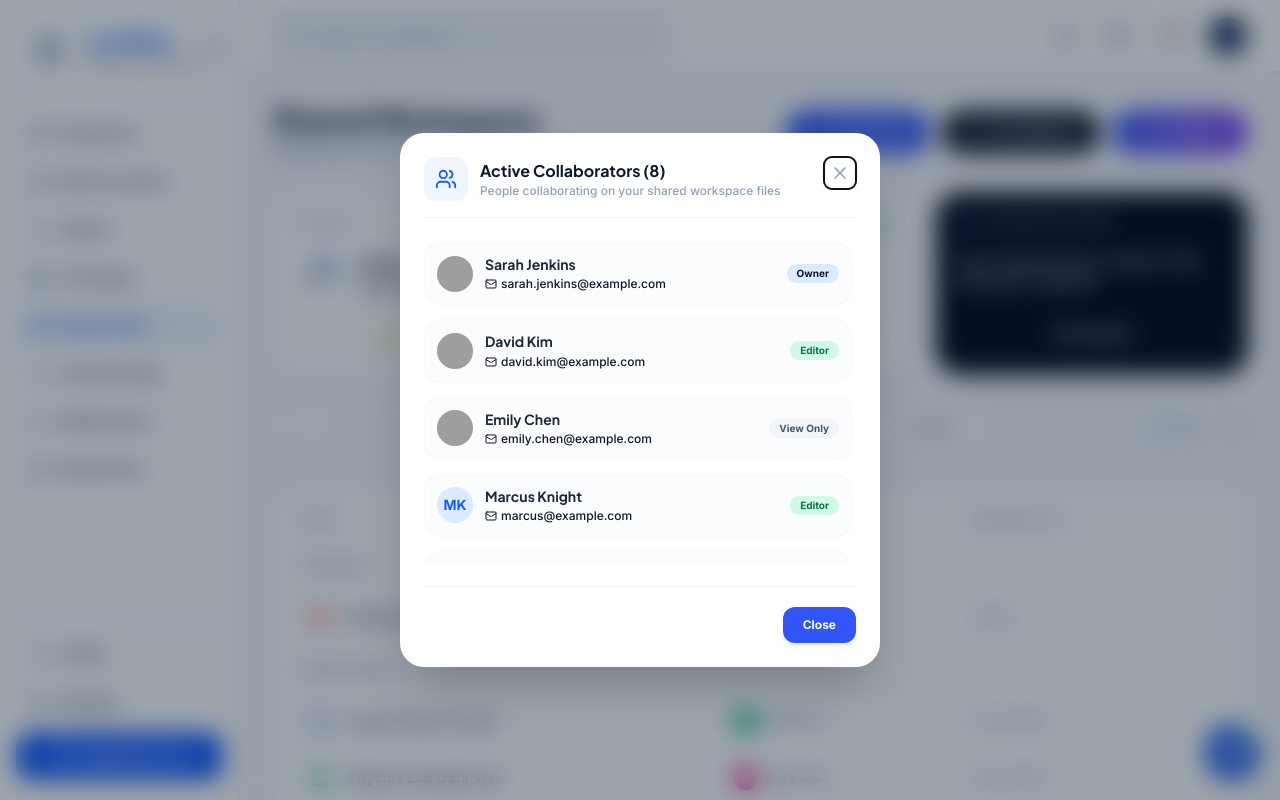
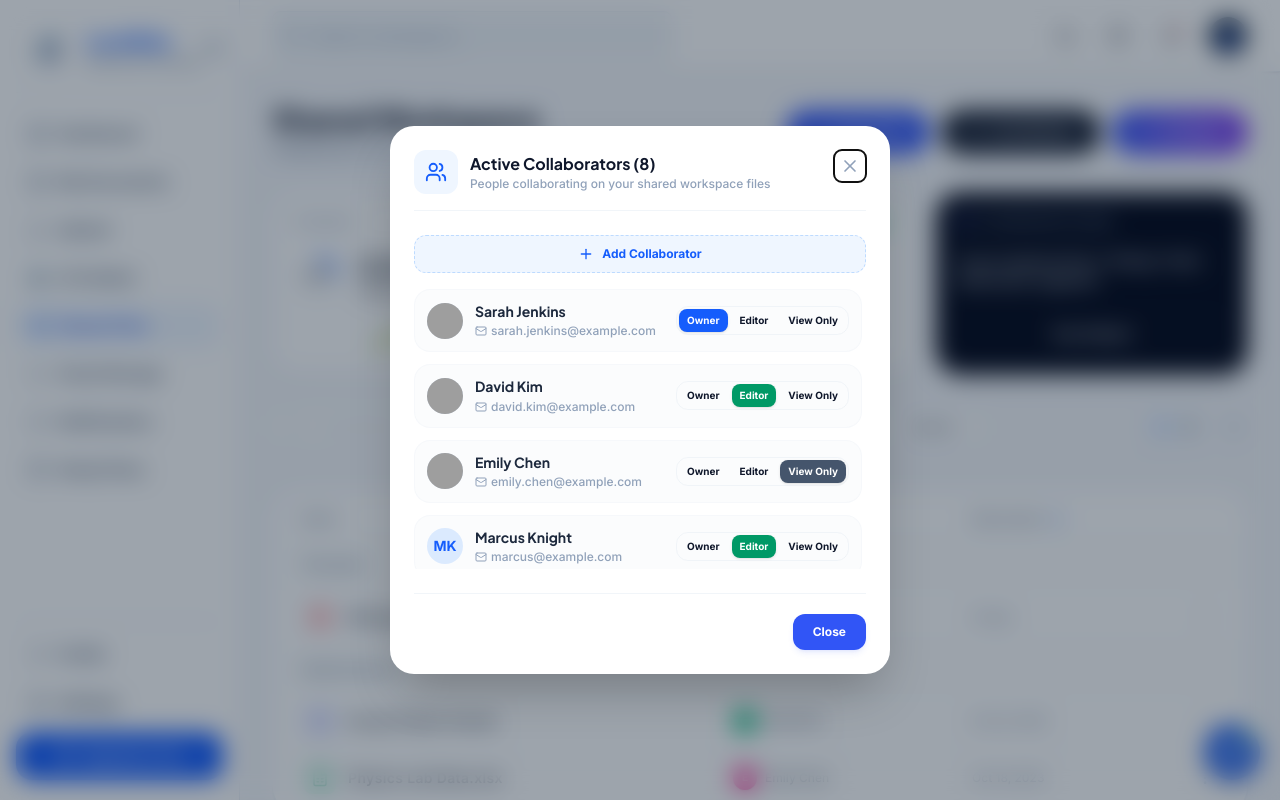
Before and after one commit to huynhduybinh24/SWP391_AIStudyHub, a React (Vite) app in the folder FrontEnd/: page /dashboard/shared in a window 1280 px wide. Both pictures are taken after a click on the element 760 px from the left and 283 px from the top of the page. Built offline with nearby package versions, Linux system fonts and the light colour scheme; grey boxes are pictures that could not be loaded; the HTML template or start-up script is replaced by a standard one.

Commit message:
feat: add collaborator creation and role management modal

```diff
--- a/FrontEnd/src/features/shared-files/components/CollaboratorsModal.tsx
+++ b/FrontEnd/src/features/shared-files/components/CollaboratorsModal.tsx
@@ -1,6 +1,6 @@
-import { useEffect, useRef } from 'react'
+import { useState, useEffect, useRef } from 'react'
 import { motion, AnimatePresence } from 'framer-motion'
-import { X, Users, Mail } from 'lucide-react'
+import { X, Users, Mail, Plus } from 'lucide-react'
 
 export interface Collaborator {
   id: string
@@ -14,13 +14,33 @@ interface CollaboratorsModalProps {
   isOpen: boolean
   onClose: () => void
   collaborators: Collaborator[]
+  onUpdateRole: (id: string, newRole: 'Owner' | 'Editor' | 'View Only') => void
+  onAddCollaborator: (name: string, email: string, role: 'Owner' | 'Editor' | 'View Only') => void
 }
 
-export function CollaboratorsModal({ isOpen, onClose, collaborators }: CollaboratorsModalProps) {
+export function CollaboratorsModal({
+  isOpen,
+  onClose,
+  collaborators,
+  onUpdateRole,
+  onAddCollaborator
+}: CollaboratorsModalProps) {
   const modalRef = useRef<HTMLDivElement>(null)
+  const [showAddForm, setShowAddForm] = useState(false)
+  const [newName, setNewName] = useState('')
+  const [newEmail, setNewEmail] = useState('')
+  const [newRole, setNewRole] = useState<'Owner' | 'Editor' | 'View Only'>('View Only')
+  const [formError, setFormError] = useState('')
 
   useEffect(() => {
-    if (!isOpen) return
+    if (!isOpen) {
+      setShowAddForm(false)
+      setNewName('')
+      setNewEmail('')
+      setNewRole('View Only')
+      setFormError('')
+      return
+    }
 
     const focusableElements = modalRef.current?.querySelectorAll(
       'button, [href], input, select, textarea, [tabindex="0"]'
@@ -57,6 +77,37 @@ export function CollaboratorsModal({ isOpen, onClose, collaborators }: Collabora
     return () => window.removeEventListener('keydown', handleKeyDown)
   }, [isOpen, onClose])
 
+  const handleAddSubmit = (e: React.FormEvent) => {
+    e.preventDefault()
+    setFormError('')
+
+    const trimmedName = newName.trim()
+    const trimmedEmail = newEmail.trim().toLowerCase()
+
+    if (!trimmedName || !trimmedEmail) {
+      setFormError('Please fill out all fields.')
+      return
+    }
+
+    const emailRegex = /^[^\s@]+@[^\s@]+\.[^\s@]+$/
+    if (!emailRegex.test(trimmedEmail)) {
+      setFormError('Please enter a valid email address.')
+      return
+    }
+
+    if (collaborators.some((c) => c.email.toLowerCase() === trimmedEmail)) {
+      setFormError('A collaborator with this email already exists.')
+      return
+    }
+
+    onAddCollaborator(trimmedName, trimmedEmail, newRole)
+
+    setNewName('')
+    setNewEmail('')
+    setNewRole('View Only')
+    setShowAddForm(false)
+  }
+
   return (
     <AnimatePresence>
       {isOpen && (
@@ -75,14 +126,14 @@ export function CollaboratorsModal({ isOpen, onClose, collaborators }: Collabora
             animate={{ opacity: 1, scale: 1, y: 0 }}
             exit={{ opacity: 0, scale: 0.95, y: 15 }}
             transition={{ type: 'spring', duration: 0.5, bounce: 0.15 }}
-            className="relative z-10 w-full max-w-[480px] overflow-hidden rounded-3xl bg-white p-6 shadow-2xl dark:bg-slate-900 dark:border dark:border-slate-800"
+            className="relative z-10 w-full max-w-[500px] overflow-hidden rounded-3xl bg-white p-6 shadow-2xl dark:bg-slate-900 dark:border dark:border-slate-800"
             role="dialog"
             aria-modal="true"
             aria-labelledby="collaborators-title"
           >
             <button
               onClick={onClose}
-              className="absolute right-6 top-6 text-slate-400 hover:text-slate-600 dark:hover:text-slate-200 transition-colors p-1.5 rounded-lg hover:bg-slate-50 dark:hover:bg-slate-800 cursor-pointer"
+              className="absolute right-6 top-6 text-slate-400 hover:text-slate-600 dark:hover:text-slate-200 transition-colors p-1.5 rounded-lg hover:bg-slate-55 dark:hover:bg-slate-800 cursor-pointer"
               aria-label="Close dialog"
             >
               <X className="size-5" />
@@ -92,7 +143,7 @@ export function CollaboratorsModal({ isOpen, onClose, collaborators }: Collabora
               <div className="flex size-11 items-center justify-center rounded-xl bg-blue-50 dark:bg-blue-950/40 text-blue-600 dark:text-blue-400 shrink-0">
                 <Users className="size-5.5" />
               </div>
-              <div>
+              <div className="text-left">
                 <h3 id="collaborators-title" className="text-base font-bold text-slate-900 dark:text-white">
                   Active Collaborators ({collaborators.length})
                 </h3>
@@ -102,36 +153,149 @@ export function CollaboratorsModal({ isOpen, onClose, collaborators }: Collabora
               </div>
             </div>
 
-            <div className="max-h-[320px] overflow-y-auto pr-1 space-y-3.5 scrollbar-thin">
+            {/* Add Collaborator Trigger/Form */}
+            {!showAddForm ? (
+              <button
+                type="button"
+                onClick={() => setShowAddForm(true)}
+                className="w-full mb-4 flex items-center justify-center gap-2 bg-blue-50 dark:bg-blue-950/30 hover:bg-blue-100 dark:hover:bg-blue-900/40 text-blue-600 dark:text-blue-400 border border-dashed border-blue-200 dark:border-blue-800/80 transition-all py-2.5 px-4 rounded-xl text-xs font-bold cursor-pointer"
+              >
+                <Plus className="size-4" />
+                Add Collaborator
+              </button>
+            ) : (
+              <form
+                onSubmit={handleAddSubmit}
+                className="mb-4 p-4 rounded-2xl bg-slate-50 dark:bg-slate-800/30 border border-slate-100 dark:border-slate-800 space-y-3 text-left animate-fadeIn"
+              >
+                <div className="flex items-center justify-between border-b border-slate-100 dark:border-slate-800 pb-2">
+                  <span className="text-xs font-black text-slate-800 dark:text-white uppercase tracking-wider">
+                    New Collaborator
+                  </span>
+                  <button
+                    type="button"
+                    onClick={() => {
+                      setShowAddForm(false)
+                      setFormError('')
+                    }}
+                    className="text-slate-400 hover:text-slate-655 dark:hover:text-slate-200 text-xs font-bold cursor-pointer"
+                  >
+                    Cancel
+                  </button>
+                </div>
+
+                {formError && (
+                  <p className="text-[11px] font-bold text-red-500 bg-red-50 dark:bg-red-950/20 p-2 rounded-lg border border-red-100/50 dark:border-red-950/30">
+                    {formError}
+                  </p>
+                )}
+
+                <div className="grid grid-cols-2 gap-3">
+                  <div>
+                    <label className="block text-[10px] font-bold text-slate-400 dark:text-slate-500 uppercase tracking-widest mb-1">
+                      Name
+                    </label>
+                    <input
+                      type="text"
+                      required
+                      placeholder="Name"
+                      value={newName}
+                      onChange={(e) => setNewName(e.target.value)}
+                      className="w-full px-3 py-1.5 bg-white dark:bg-slate-900 border border-slate-250 dark:border-slate-700/80 rounded-xl text-xs focus:outline-none focus:border-blue-500 text-slate-900 dark:text-white transition-colors"
+                    />
+                  </div>
+                  <div>
+                    <label className="block text-[10px] font-bold text-slate-400 dark:text-slate-500 uppercase tracking-widest mb-1">
+                      Email
+                    </label>
+                    <input
+                      type="email"
+                      required
+                      placeholder="email@example.com"
+                      value={newEmail}
+                      onChange={(e) => setNewEmail(e.target.value)}
+                      className="w-full px-3 py-1.5 bg-white dark:bg-slate-900 border border-slate-250 dark:border-slate-700/80 rounded-xl text-xs focus:outline-none focus:border-blue-500 text-slate-900 dark:text-white transition-colors"
+                    />
+                  </div>
+                </div>
+
+                <div>
+                  <label className="block text-[10px] font-bold text-slate-400 dark:text-slate-500 uppercase tracking-widest mb-1">
+                    Role
+                  </label>
+                  <select
+                    value={newRole}
+                    onChange={(e) => setNewRole(e.target.value as 'Owner' | 'Editor' | 'View Only')}
+                    className="w-full px-3 py-2 bg-white dark:bg-slate-900 border border-slate-250 dark:border-slate-700/80 rounded-xl text-xs focus:outline-none focus:border-blue-500 text-slate-900 dark:text-white transition-colors cursor-pointer"
+                  >
+                    <option value="View Only">View Only</option>
+                    <option value="Editor">Editor</option>
+                    <option value="Owner">Owner</option>
+                  </select>
+                </div>
+
+                <div className="flex justify-end pt-1">
+                  <button
+                    type="submit"
+                    className="bg-[#3155F6] hover:bg-[#2563eb] text-white px-4 py-2 rounded-xl text-xs font-bold transition-all cursor-pointer shadow-md shadow-[#3155F6]/10 active:scale-[0.98]"
+                  >
+                    Add
+                  </button>
+                </div>
+              </form>
+            )}
+
+            <div className="max-h-[280px] overflow-y-auto pr-1 space-y-3 scrollbar-thin">
               {collaborators.map((c) => (
-                <div key={c.id} className="flex items-center justify-between p-3 rounded-2xl bg-slate-50/50 dark:bg-slate-800/20 border border-slate-100/50 dark:border-slate-800/40 hover:border-slate-200 dark:hover:border-slate-700/80 transition-all duration-200 animate-fadeIn">
-                  <div className="flex items-center gap-3">
+                <div
+                  key={c.id}
+                  className="flex flex-col sm:flex-row sm:items-center justify-between p-3 rounded-2xl bg-slate-50/50 dark:bg-slate-800/20 border border-slate-100/50 dark:border-slate-800/40 hover:border-slate-200 dark:hover:border-slate-700/80 transition-all duration-200 animate-fadeIn gap-2"
+                >
+                  <div className="flex items-center gap-3 text-left">
                     <div className="size-9 rounded-full bg-blue-100 dark:bg-slate-800 overflow-hidden flex-shrink-0 flex items-center justify-center font-bold text-blue-600 text-sm">
                       {c.avatarUrl ? (
                         <img src={c.avatarUrl} alt={c.name} className="h-full w-full object-cover" />
                       ) : (
-                        c.name.split(' ').map((n) => n[0]).join('')
+                        c.name
+                          .split(' ')
+                          .map((n) => n[0])
+                          .join('')
                       )}
                     </div>
                     <div className="min-w-0">
                       <h4 className="text-sm font-bold text-slate-800 dark:text-slate-200 truncate leading-snug">
                         {c.name}
                       </h4>
-                      <p className="text-xs text-slate-405 dark:text-slate-500 font-medium flex items-center gap-1 truncate mt-0.5">
+                      <p className="text-xs text-slate-400 dark:text-slate-500 font-medium flex items-center gap-1 truncate mt-0.5">
                         <Mail className="size-3 shrink-0" />
                         {c.email}
                       </p>
                     </div>
                   </div>
-                  <span className={`px-2.5 py-0.5 rounded-full text-[10px] font-bold shrink-0 ${
-                    c.role === 'Owner'
-                      ? 'bg-blue-100 text-blue-755 dark:bg-blue-950/40 dark:text-blue-400'
-                      : c.role === 'Editor'
-                      ? 'bg-emerald-100 text-emerald-700 dark:bg-emerald-950/30 dark:text-emerald-450'
-                      : 'bg-slate-100 text-slate-600 dark:bg-slate-800 dark:text-slate-350'
-                  }`}>
-                    {c.role}
-                  </span>
+
+                  <div className="flex gap-1 shrink-0 bg-slate-150/40 dark:bg-slate-800/60 p-0.5 rounded-xl border border-slate-200/40 dark:border-slate-800/30 w-fit">
+                    {(['Owner', 'Editor', 'View Only'] as const).map((r) => {
+                      const isActive = c.role === r
+                      return (
+                        <button
+                          key={r}
+                          type="button"
+                          onClick={() => onUpdateRole(c.id, r)}
+                          className={`px-2 py-1 rounded-lg text-[10px] font-bold transition-all duration-200 cursor-pointer ${
+                            isActive
+                              ? r === 'Owner'
+                                ? 'bg-blue-600 text-white shadow-sm'
+                                : r === 'Editor'
+                                ? 'bg-emerald-600 text-white shadow-sm'
+                                : 'bg-slate-655 bg-slate-600 text-white shadow-sm'
+                              : 'text-slate-550 dark:text-slate-400 hover:text-slate-800 dark:hover:text-slate-250 hover:bg-slate-200/40 dark:hover:bg-slate-700/40'
+                          }`}
+                        >
+                          {r}
+                        </button>
+                      )
+                    })}
+                  </div>
                 </div>
               ))}
             </div>
```
